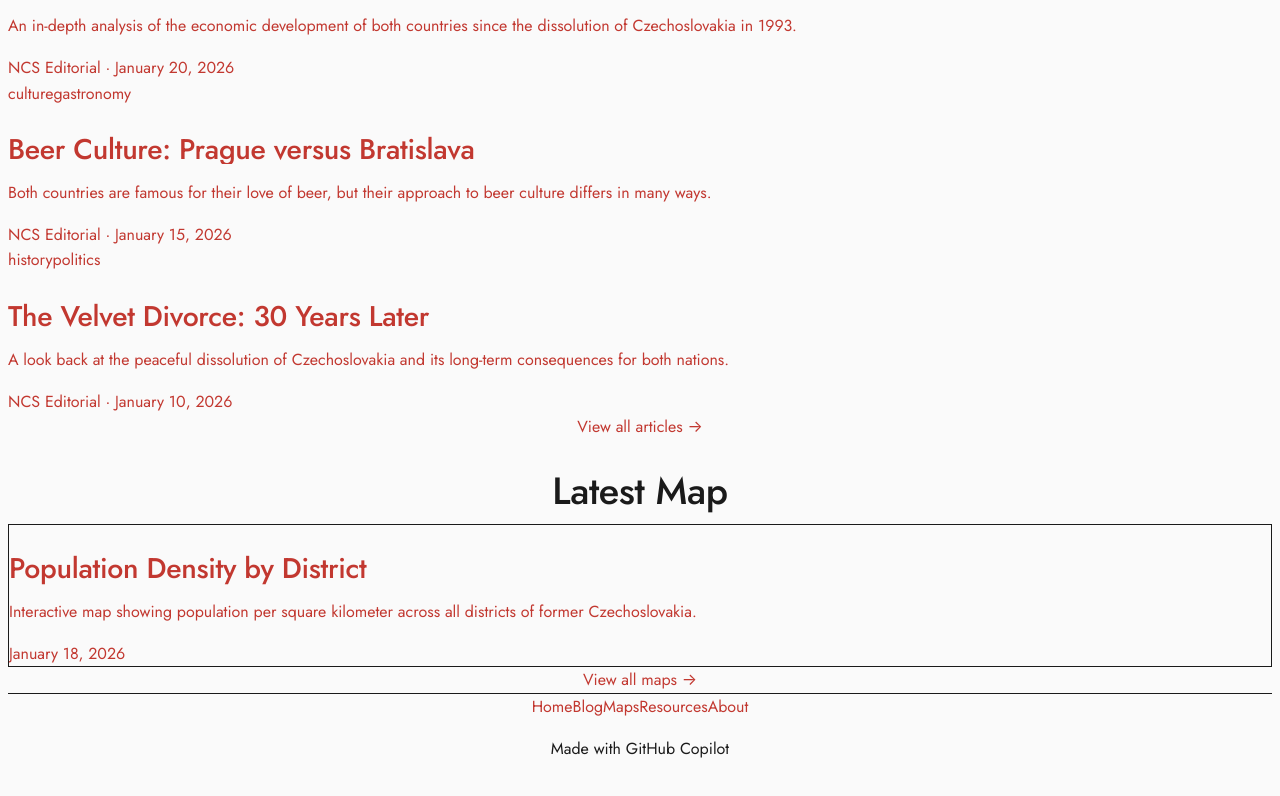
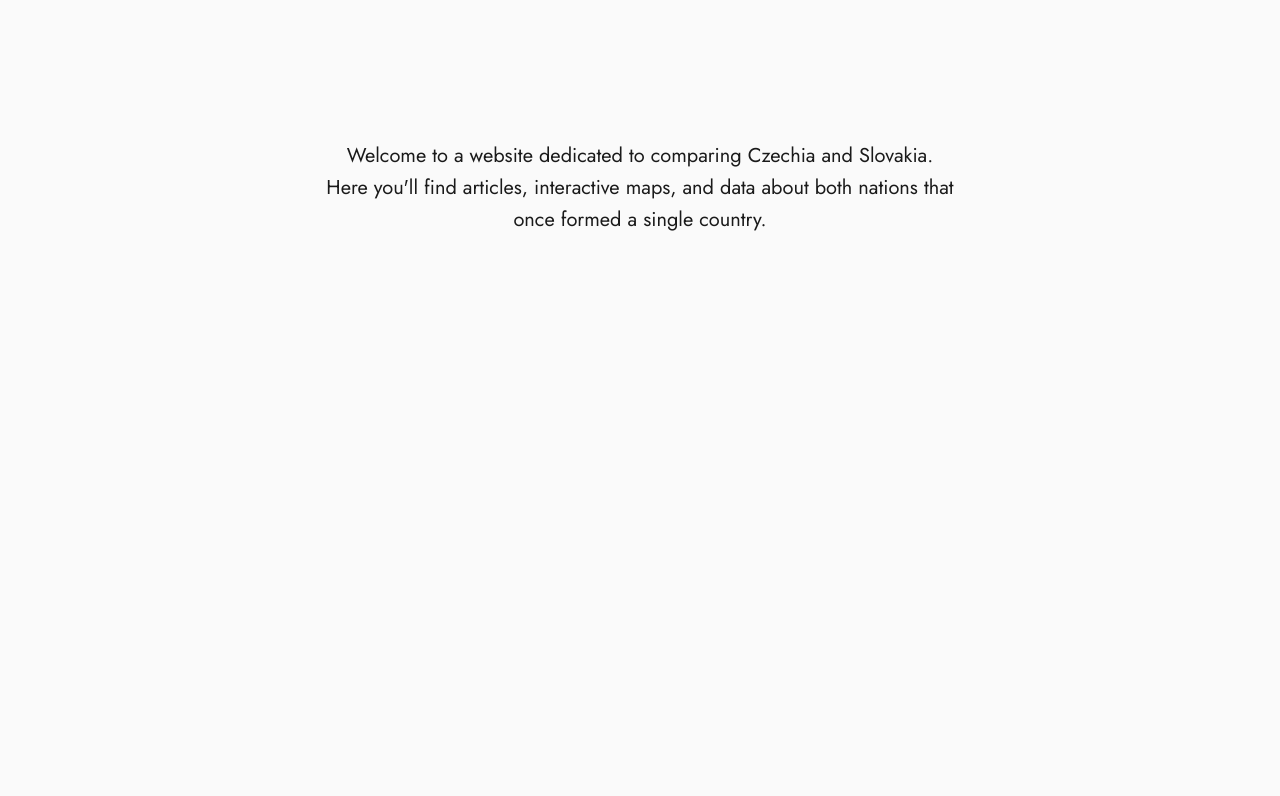
Before and after one commit to Rimobul/czechoslovakia, a Next.js app in the folder web/: page /en in a window 1280 px wide. Shown: the part 1020-1816 px from the top of the page. Built offline with nearby package versions, Linux system fonts and the light colour scheme.

Commit message:
Adding more horizontal space

```diff
--- a/web/src/app/[lang]/page.tsx
+++ b/web/src/app/[lang]/page.tsx
@@ -33,9 +33,9 @@ export default async function LandingPage({ params }: PageProps) {
       />
 
       {/* Introduction */}
-      <section className="py-16 px-4">
-        <div className="max-w-narrow mx-auto text-center">
-          <p className="text-lg leading-relaxed">
+      <section className="h-screen min-h-[500px] flex items-center justify-center px-4">
+        <div className="w-[50%] sm:w-[80%] mx-auto text-center">
+          <p className="leading-relaxed text-[1.25rem] sm:text-[1.5rem] md:text-[1.75rem] lg:text-[2rem]">
             {t(lang, 'landing.intro')}
           </p>
         </div>
@@ -43,12 +43,12 @@ export default async function LandingPage({ params }: PageProps) {
 
       {/* Latest Articles */}
       {latestPosts.length > 0 && (
-        <section className="py-16 px-4 bg-gray-50">
+        <section className="h-screen min-h-[600px] flex flex-col items-center justify-center px-4 bg-gray-50">
           <div className="max-w-6xl mx-auto">
             <h2 className="text-3xl font-bold text-center mb-12">
               {t(lang, 'landing.latestArticles')}
             </h2>
-            <div className="grid grid-cols-1 md:grid-cols-2 lg:grid-cols-3 gap-8">
+            <div className="grid grid-cols-3 sm:grid-cols-1 gap-8">
               {latestPosts.map((post) => (
                 <BlogCard key={post.slug} post={post} lang={lang} />
               ))}
@@ -67,7 +67,7 @@ export default async function LandingPage({ params }: PageProps) {
 
       {/* Latest Map */}
       {latestMap && (
-        <section className="py-16 px-4">
+        <section className="h-screen min-h-[600px] flex flex-col items-center justify-center px-4">
           <div className="max-w-4xl mx-auto">
             <h2 className="text-3xl font-bold text-center mb-12">
               {t(lang, 'landing.latestMap')}
--- a/web/src/components/layout/Footer.tsx
+++ b/web/src/components/layout/Footer.tsx
@@ -15,7 +15,7 @@ export default function Footer({ lang }: FooterProps) {
   ];
 
   return (
-    <footer className="border-t border-border mt-16 py-12 bg-gray-50">
+    <footer className="h-[50vh] min-h-[300px] border-t border-border flex items-center justify-center bg-gray-50">
       <div className="max-w-content mx-auto px-4">
         <div className="flex flex-col items-center gap-6">
           {/* Navigation Links */}
```
